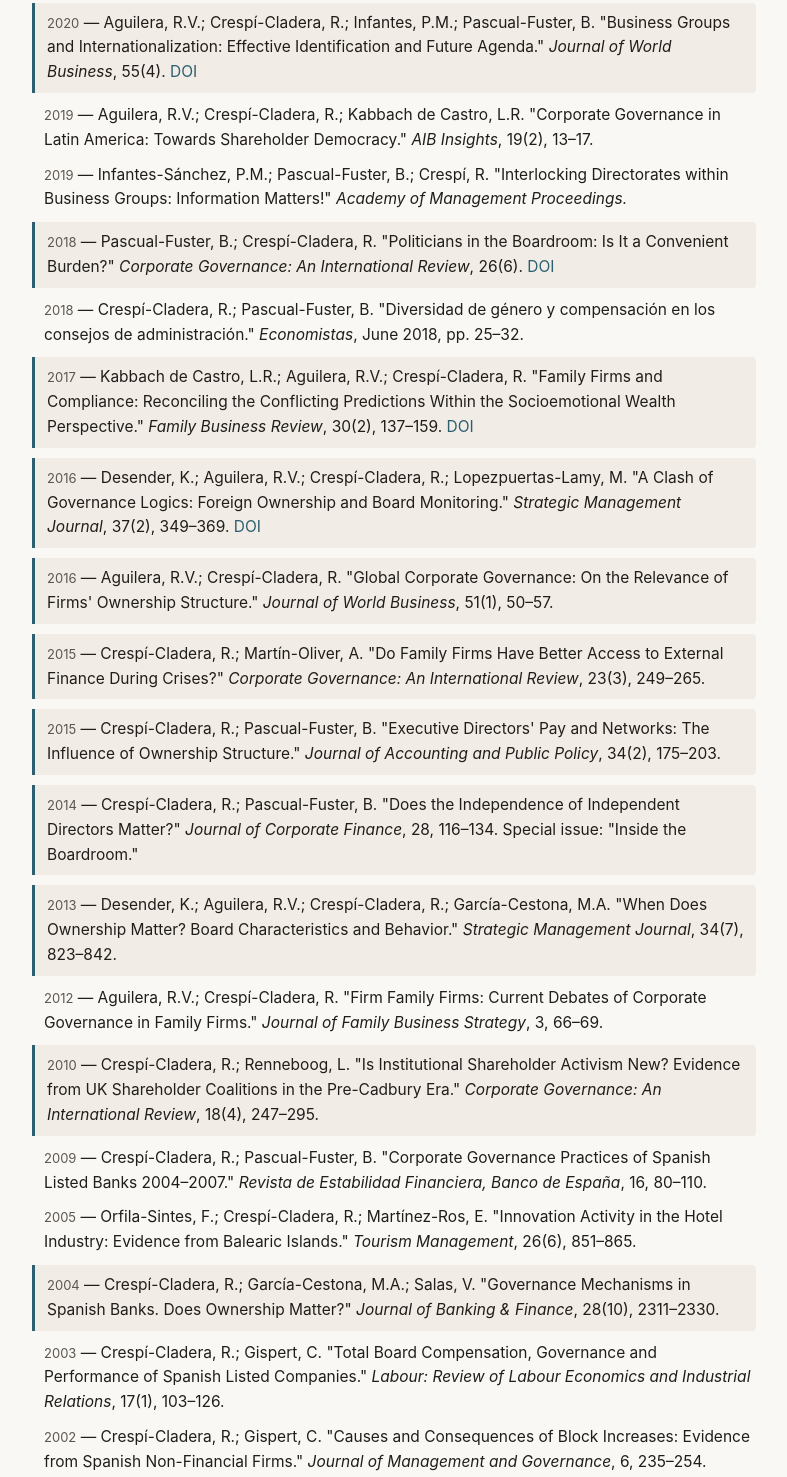
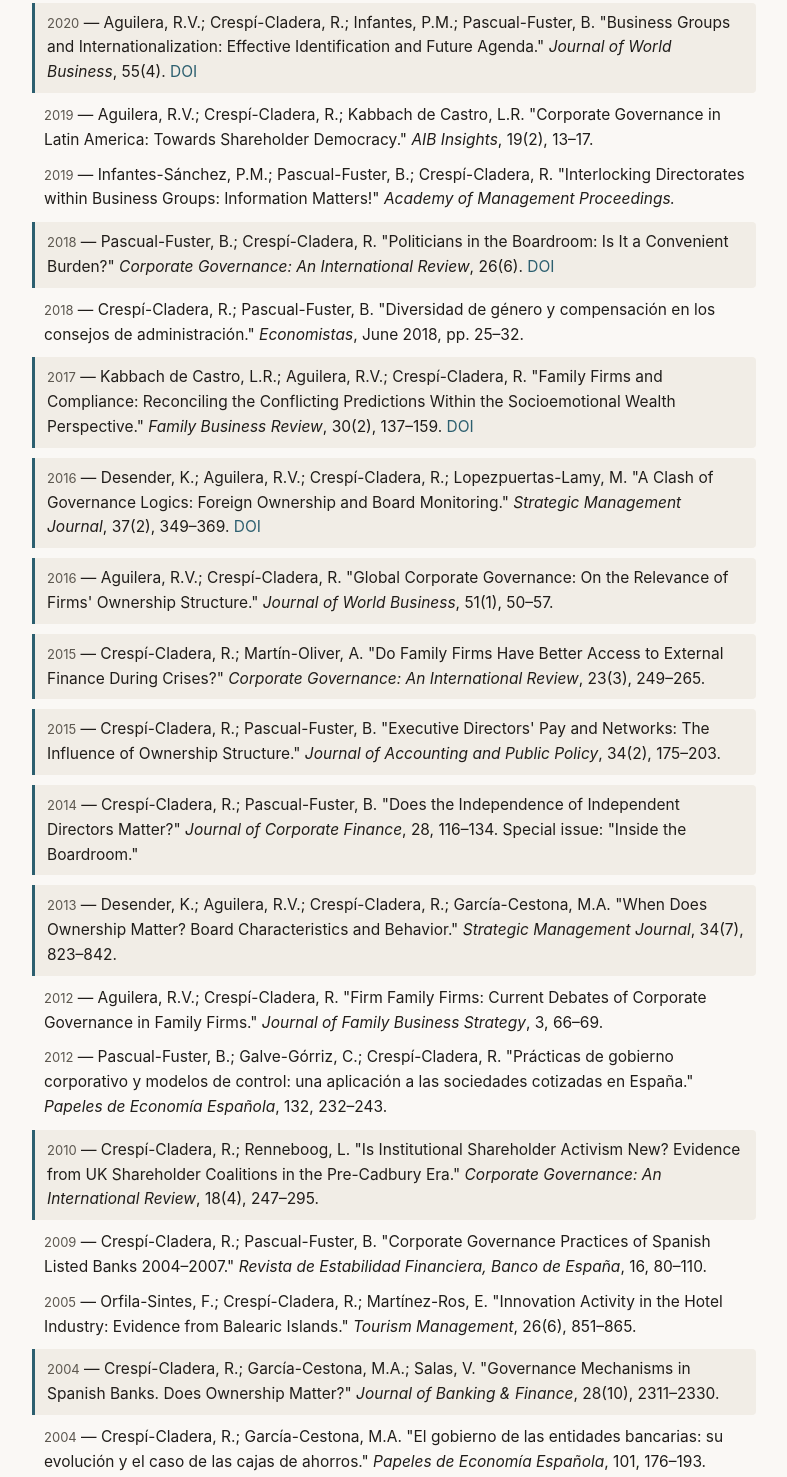
Before and after one commit to rcrespi2/rafelcrespi-web, a plain HTML site: page research.html in a window 1280 px wide. Shown: the part 1268-2745 px from the top of the page, without its empty margins (240-1027 px from the left). Drawn offline with Linux system fonts and the light colour scheme.

Commit message:
Add 2004 and 2012 Papeles de Economía Española articles; normalize author name on AOM Proceedings entry
Co-Authored-By: Claude Opus 5.5 <noreply@anthropic.com>

```diff
--- a/research.html
+++ b/research.html
@@ -52,7 +52,7 @@
       <li id="pub-2021-tm"><span class="pub-year">2021</span> — Crespí-Cladera, R.; Martín-Oliver, A.; Pascual-Fuster, B. "Financial Distress in the Hospitality Industry During the Covid-19 Disaster." <em>Tourism Management.</em></li>
       <li id="pub-2020-jwb" class="pub-flagship"><span class="pub-year">2020</span> — Aguilera, R.V.; Crespí-Cladera, R.; Infantes, P.M.; Pascual-Fuster, B. "Business Groups and Internationalization: Effective Identification and Future Agenda." <em>Journal of World Business</em>, 55(4). <a href="https://doi.org/10.1016/j.jwb.2019.101050">DOI</a></li>
       <li id="pub-2019-aib"><span class="pub-year">2019</span> — Aguilera, R.V.; Crespí-Cladera, R.; Kabbach de Castro, L.R. "Corporate Governance in Latin America: Towards Shareholder Democracy." <em>AIB Insights</em>, 19(2), 13–17.</li>
-      <li><span class="pub-year">2019</span> — Infantes-Sánchez, P.M.; Pascual-Fuster, B.; Crespí, R. "Interlocking Directorates within Business Groups: Information Matters!" <em>Academy of Management Proceedings.</em></li>
+      <li><span class="pub-year">2019</span> — Infantes-Sánchez, P.M.; Pascual-Fuster, B.; Crespí-Cladera, R. "Interlocking Directorates within Business Groups: Information Matters!" <em>Academy of Management Proceedings.</em></li>
       <li id="pub-2018-cgir" class="pub-flagship"><span class="pub-year">2018</span> — Pascual-Fuster, B.; Crespí-Cladera, R. "Politicians in the Boardroom: Is It a Convenient Burden?" <em>Corporate Governance: An International Review</em>, 26(6). <a href="https://doi.org/10.1111/corg.12261">DOI</a></li>
       <li><span class="pub-year">2018</span> — Crespí-Cladera, R.; Pascual-Fuster, B. "Diversidad de género y compensación en los consejos de administración." <em>Economistas</em>, June 2018, pp. 25–32.</li>
       <li class="pub-flagship"><span class="pub-year">2017</span> — Kabbach de Castro, L.R.; Aguilera, R.V.; Crespí-Cladera, R. "Family Firms and Compliance: Reconciling the Conflicting Predictions Within the Socioemotional Wealth Perspective." <em>Family Business Review</em>, 30(2), 137–159. <a href="https://doi.org/10.1177/0894486516685239">DOI</a></li>
@@ -63,10 +63,12 @@
       <li class="pub-flagship"><span class="pub-year">2014</span> — Crespí-Cladera, R.; Pascual-Fuster, B. "Does the Independence of Independent Directors Matter?" <em>Journal of Corporate Finance</em>, 28, 116–134. Special issue: "Inside the Boardroom."</li>
       <li class="pub-flagship"><span class="pub-year">2013</span> — Desender, K.; Aguilera, R.V.; Crespí-Cladera, R.; García-Cestona, M.A. "When Does Ownership Matter? Board Characteristics and Behavior." <em>Strategic Management Journal</em>, 34(7), 823–842.</li>
       <li><span class="pub-year">2012</span> — Aguilera, R.V.; Crespí-Cladera, R. "Firm Family Firms: Current Debates of Corporate Governance in Family Firms." <em>Journal of Family Business Strategy</em>, 3, 66–69.</li>
+      <li><span class="pub-year">2012</span> — Pascual-Fuster, B.; Galve-Górriz, C.; Crespí-Cladera, R. "Prácticas de gobierno corporativo y modelos de control: una aplicación a las sociedades cotizadas en España." <em>Papeles de Economía Española</em>, 132, 232–243.</li>
       <li class="pub-flagship"><span class="pub-year">2010</span> — Crespí-Cladera, R.; Renneboog, L. "Is Institutional Shareholder Activism New? Evidence from UK Shareholder Coalitions in the Pre-Cadbury Era." <em>Corporate Governance: An International Review</em>, 18(4), 247–295.</li>
       <li><span class="pub-year">2009</span> — Crespí-Cladera, R.; Pascual-Fuster, B. "Corporate Governance Practices of Spanish Listed Banks 2004–2007." <em>Revista de Estabilidad Financiera, Banco de España</em>, 16, 80–110.</li>
       <li><span class="pub-year">2005</span> — Orfila-Sintes, F.; Crespí-Cladera, R.; Martínez-Ros, E. "Innovation Activity in the Hotel Industry: Evidence from Balearic Islands." <em>Tourism Management</em>, 26(6), 851–865.</li>
       <li class="pub-flagship"><span class="pub-year">2004</span> — Crespí-Cladera, R.; García-Cestona, M.A.; Salas, V. "Governance Mechanisms in Spanish Banks. Does Ownership Matter?" <em>Journal of Banking &amp; Finance</em>, 28(10), 2311–2330.</li>
+      <li><span class="pub-year">2004</span> — Crespí-Cladera, R.; García-Cestona, M.A. "El gobierno de las entidades bancarias: su evolución y el caso de las cajas de ahorros." <em>Papeles de Economía Española</em>, 101, 176–193.</li>
       <li><span class="pub-year">2003</span> — Crespí-Cladera, R.; Gispert, C. "Total Board Compensation, Governance and Performance of Spanish Listed Companies." <em>Labour: Review of Labour Economics and Industrial Relations</em>, 17(1), 103–126.</li>
       <li><span class="pub-year">2002</span> — Crespí-Cladera, R.; Gispert, C. "Causes and Consequences of Block Increases: Evidence from Spanish Non-Financial Firms." <em>Journal of Management and Governance</em>, 6, 235–254.</li>
       <li><span class="pub-year">2001</span> — Crespí-Cladera, R.; Gispert, C.; Renneboog, L. "Do Managerial Remuneration Schemes Reduce Agency Costs? Evidence from Blockholder and Market Oriented Corporate Governance Systems." <em>Quarterly Journal of Economic Research (Vierteljahrshefte zur Wirtschaftsforschung)</em>, 2001(2), 234–245.</li>
```
